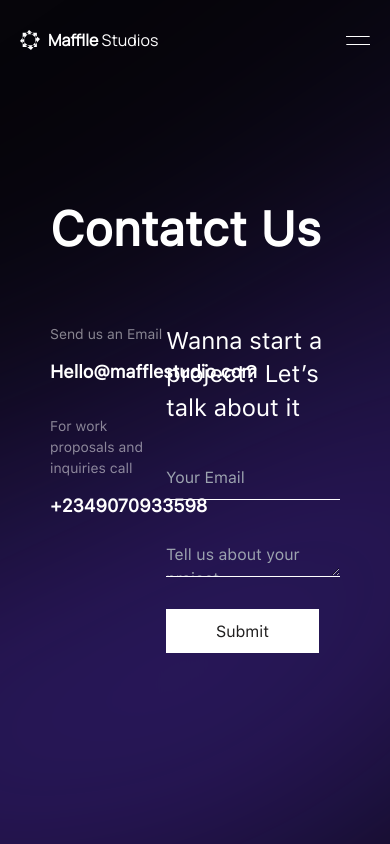
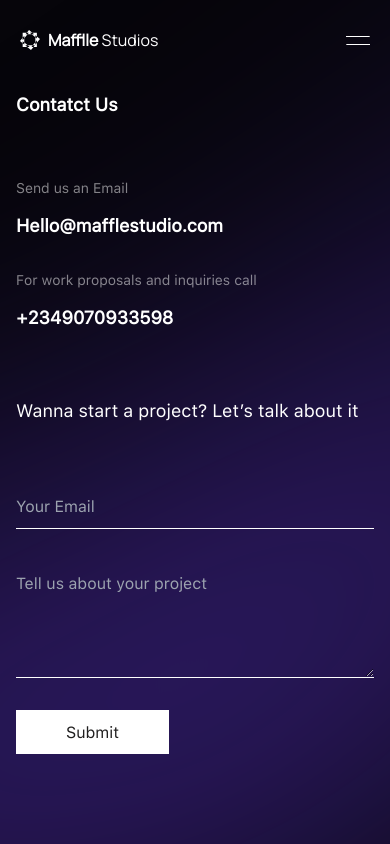
Before and after one commit to Mafflle/Mafflle-Website, a SvelteKit app: page /contact in a window 390 px wide. Built offline with nearby package versions, Linux system fonts and the light colour scheme.

Commit message:
built footer contact page

```diff
--- a/src/routes/contact/+page.svelte
+++ b/src/routes/contact/+page.svelte
@@ -9,14 +9,14 @@
 	<ContactVector />
 
 	<div
-		class="h-screen xl:w-screen hero text-white px-[3.125rem] xl:px-[12.125rem] z-[10] relative flex flex-col justify-center gap-[3.75rem]"
+		class="h-screen xl:w-screen hero text-white px-[1rem] lg:px-[3.125rem] xl:px-[12.125rem] z-[10] relative flex flex-col justify-center gap-[3.75rem]"
 	>
-		<div class="contact-header text-[3rem] font-semibold">Contatct Us</div>
+		<div class="contact-header text-lg md:text-[3rem] font-semibold">Contatct Us</div>
 
-		<div class="flex justify-center h-fit">
-			<div class="w-[40%] contact-info flex flex-col gap-[1.875rem]">
+		<div class="flex flex-col md:flex-row justify-center h-fit gap-[4.188rem] md:gap-0">
+			<div class="w-full md:w-[40%] contact-info flex flex-col gap-[1.875rem]">
 				<div class="email flex flex-col gap-[0.875rem]">
-					<div class="text-[0.875rem] opacity-50">Send us an Email</div>
+					<div class="text-sm opacity-50">Send us an Email</div>
 					<div class="text-[1.125rem] font-semibold">
 						<a href="mailto:Hello@mafflestudio.com">Hello@mafflestudio.com</a>
 					</div>
@@ -26,8 +26,8 @@
 					<tel class="text-[1.125rem] font-semibold">+2349070933598</tel>
 				</div>
 			</div>
-			<div class="form flex flex-col items-center xl:gap-[3.438rem] gap-[2rem] w-[60%]">
-				<div class="form-header w-full text-[1.5rem] leading-[140%]">
+			<div class="form flex flex-col items-center xl:gap-[3.438rem] gap-[3.75rem] md:gap-[2rem] w-full md:w-[60%]">
+				<div class="form-header w-full text-lg md:text-[1.5rem] leading-[140%]">
 					Wanna start a project? Let’s talk about it
 				</div>
 				<div class="form-elements w-full flex flex-col xl:gap-[4.125rem] gap-[2rem]">
@@ -42,7 +42,8 @@
 					<textarea
 						placeholder="Tell us about your project"
 						class="form-input py-[10px] border-b border-b-white bg-transparent w-full focus:outline-0"
-						rows="1"
+						rows="4"
+						cols="1"
 					/>
 					<input
 						type="submit"
```
